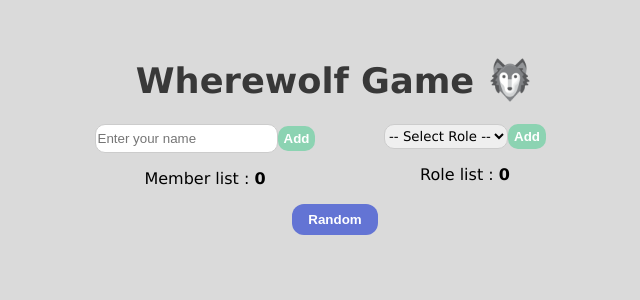
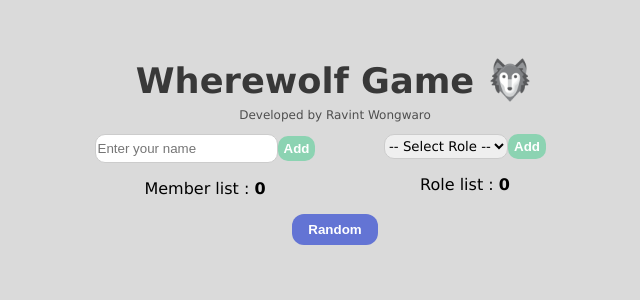
Before and after one commit to poomravint/Werewolf-Game, a React (Vite) app: page / in a window 1280 px wide. Shown: the top 300 px of the page, without its empty margins (305-945 px from the left). Built offline with nearby package versions, Linux system fonts and the light colour scheme.

Commit message:
Add developer name

```diff
--- a/package.json
+++ b/package.json
@@ -13,7 +13,6 @@
     "preview": "vite preview"
   },
   "dependencies": {
-    "gh-pages": "^6.3.0",
     "react": "^19.2.0",
     "react-dom": "^19.2.0"
   },
@@ -25,6 +24,7 @@
     "eslint": "^9.39.1",
     "eslint-plugin-react-hooks": "^7.0.1",
     "eslint-plugin-react-refresh": "^0.4.24",
+    "gh-pages": "^6.3.0",
     "globals": "^16.5.0",
     "vite": "^7.2.4"
   }
--- a/src/components/Topicbar.css
+++ b/src/components/Topicbar.css
@@ -1,25 +1,30 @@
 .topicbar {
   display: flex;
-  align-items: center;      /* จัดให้อยู่กึ่งกลางแนวตั้ง */
-  justify-content: center;  /* ให้อยู่กลางจอ */
-  gap: 12px;                /* ระยะห่างระหว่าง icon กับ h1 */
+  align-items: center; /* จัดให้อยู่กึ่งกลางแนวตั้ง */
+  justify-content: center; /* ให้อยู่กลางจอ */
+  gap: 12px; /* ระยะห่างระหว่าง icon กับ h1 */
   margin-top: 16px;
-  margin-bottom: 20px;
 }
 
 .topicbar-icon {
-  width: 10px;   /* ปรับขนาด icon */
+  width: 10px; /* ปรับขนาด icon */
   height: 10px;
   object-fit: contain;
 }
 
 .topicbar h1 {
-  margin: 0;     /* ลบ margin เดิมของ h1 */
+  margin: 0; /* ลบ margin เดิมของ h1 */
   font-size: 2.2rem;
 }
-
 
 .topicbar img {
   width: 48px;
   height: 48px;
 }
+
+.dev-name {
+  font-size: 12px;
+  color: #000000a4;
+  margin-top: 4px;
+  text-align: center;
+}
--- a/src/components/Topicbar.jsx
+++ b/src/components/Topicbar.jsx
@@ -17,7 +17,7 @@ const Topicbar = () => {
           onClick={() => setOpen(true)}
         />
       </div>
-
+      <p className="dev-name">Developed by Ravint Wongwaro</p>
       {open && <RolePopup onClose={() => setOpen(false)} />}
     </>
   );
```
Also changed, not shown: 1 other file (tests, documents, lock files or other folders).
